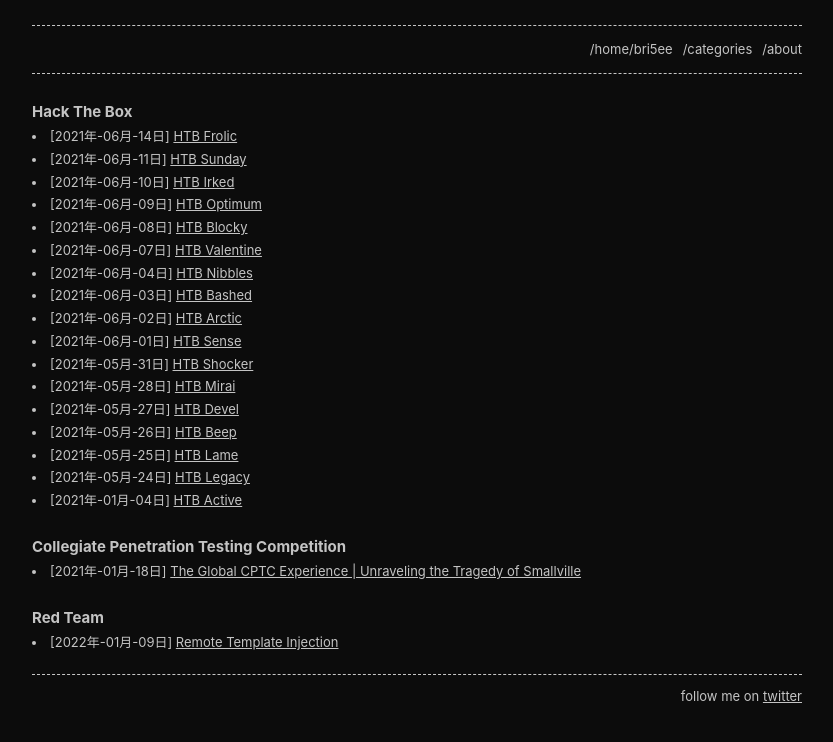
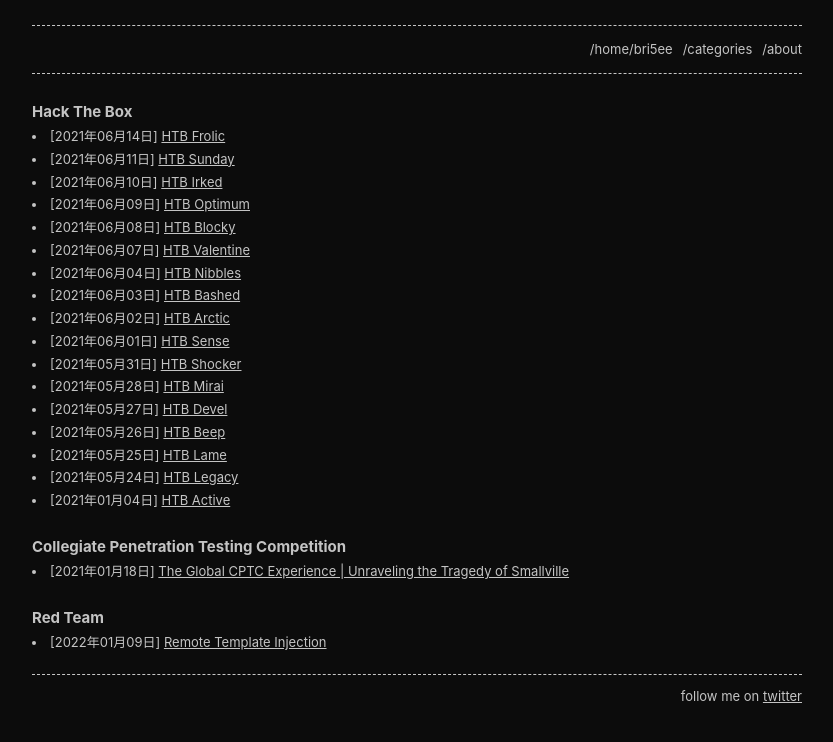
Before and after one commit to notbricey/brisee.github.io, a Jekyll site: the page built from categories.html, in a window 1280 px wide. Shown: the top 742 px of the page, without its empty margins (223-1056 px from the left). Built offline with Jekyll 4.4.1, drawn with Linux system fonts in a browser that asks for light colours.

Commit message:
Update categories.html

```diff
--- a/categories.html
+++ b/categories.html
@@ -17,7 +17,7 @@ title: /categories
     {% for post in site.categories[category_name] %}
     <article class="archive-item">
 <li>
-      {%- assign date_format = "%Y年-%m月-%d日" -%}
+      {%- assign date_format = "%Y年%m月%d日" -%}
        [{{ post.date | date: date_format }}] <a href="{{ site.baseurl }}{{ post.url }}">{{post.title}}</a>
 </li>
     </article>
```
